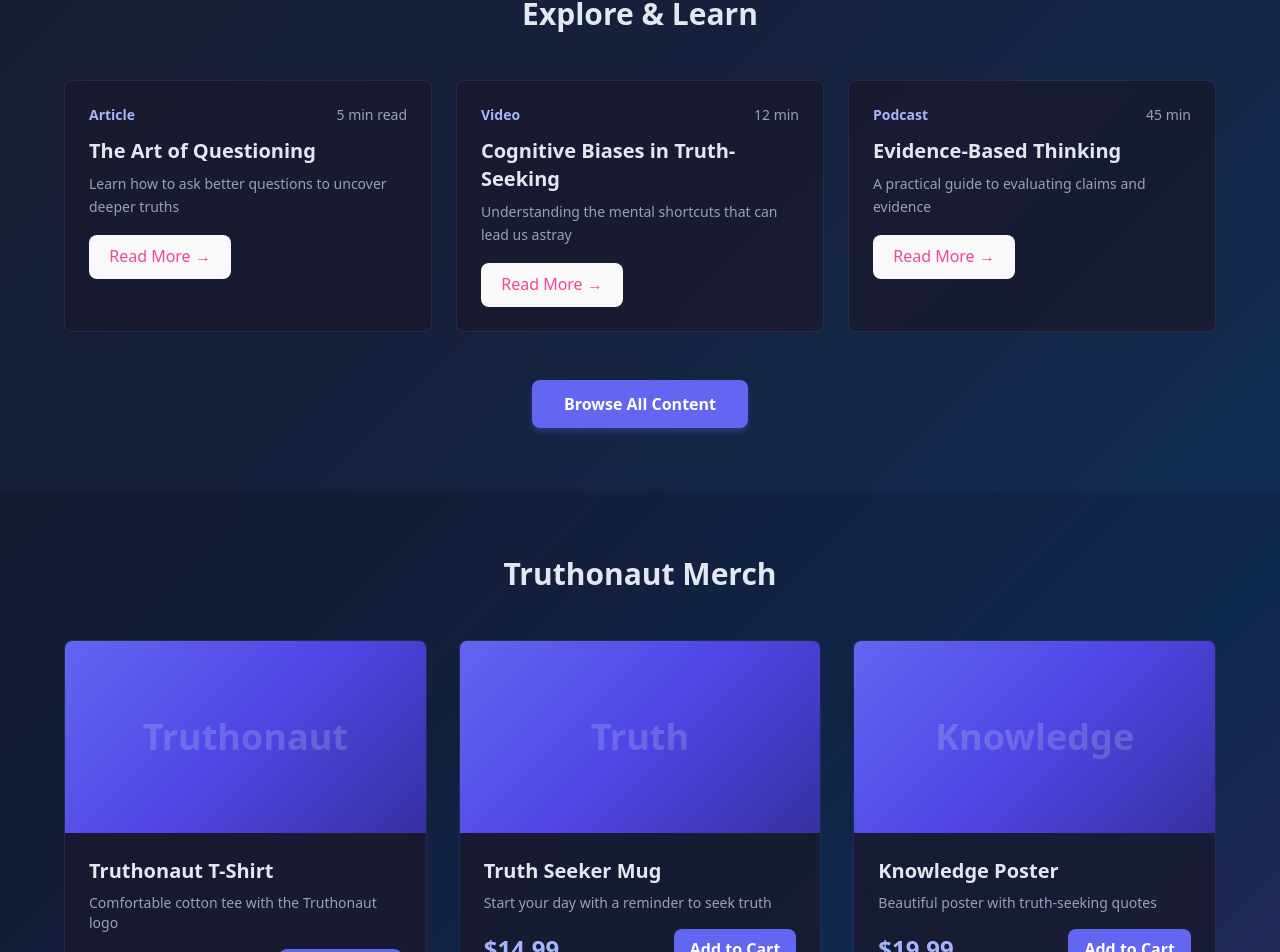
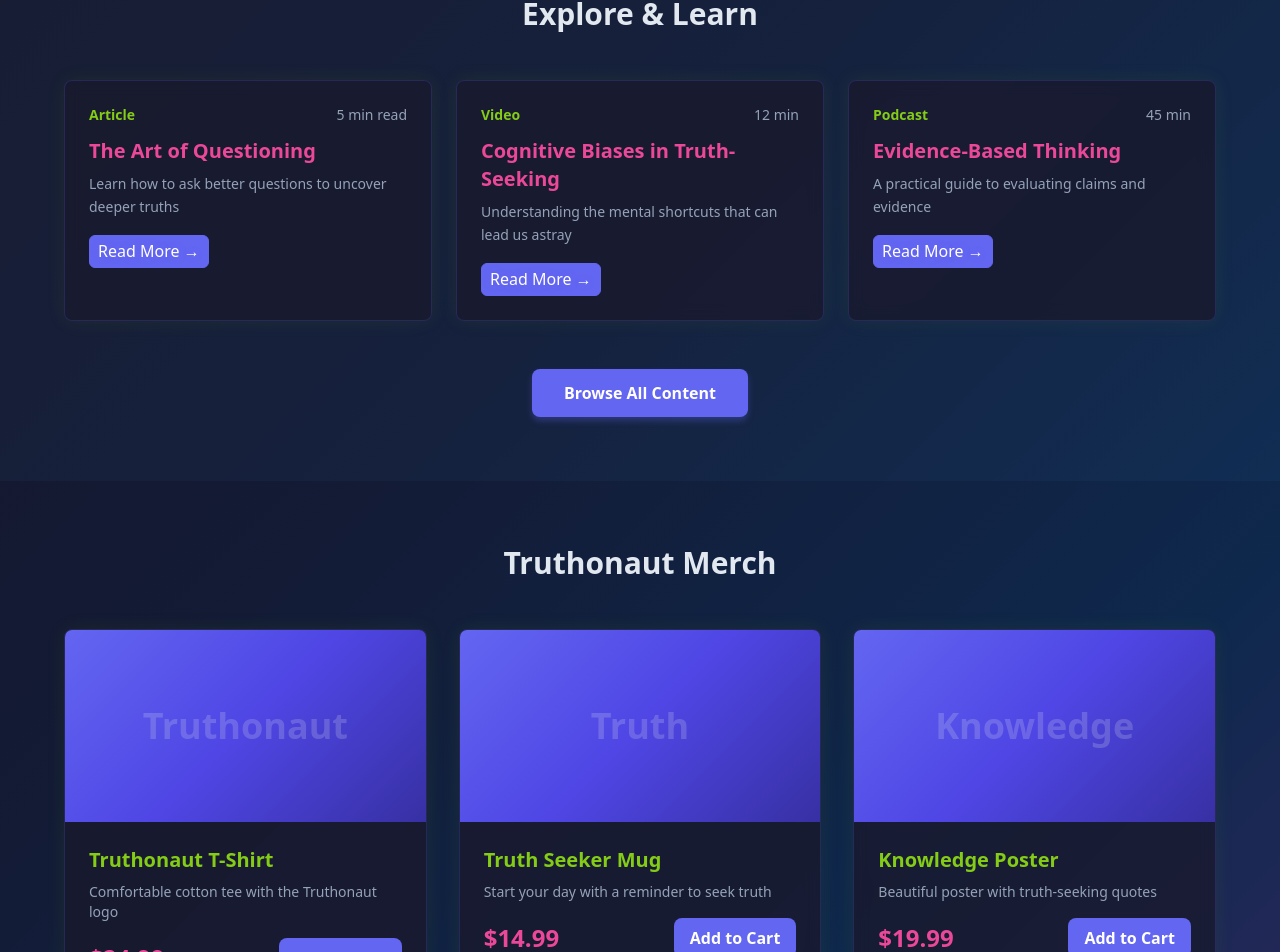
Before and after one commit to hblake316/truthonaut, a React (Vite) app: page / in a window 1280 px wide. Shown: the part 1114-2066 px from the top of the page. Built offline with nearby package versions, Linux system fonts and the light colour scheme.

Commit message:
Update index.html title and favicon; enhance Footer, Media, Merch, and Quiz components with improved styles and animations, including box shadows and hover effects for better user interaction.

```diff
--- a/src/components/Footer.tsx
+++ b/src/components/Footer.tsx
@@ -8,7 +8,9 @@ const Footer: React.FC = () => {
         backgroundColor:
           'rgba(15, 15, 35, 0.6)',
         borderTop:
-          '1px solid rgba(99, 102, 241, 0.2)'
+          '1px solid rgba(99, 102, 241, 0.2)',
+        boxShadow:
+          '0 -4px 20px rgba(132, 204, 22, 0.1)'
       }}
     >
       <div className='w-full max-w-6xl mx-auto'>
@@ -40,14 +42,18 @@ const Footer: React.FC = () => {
                 style={{
                   color: '#94a3b8'
                 }}
-                onMouseEnter={(e) =>
-                  (e.currentTarget.style.color =
-                    '#e2e8f0')
-                }
-                onMouseLeave={(e) =>
-                  (e.currentTarget.style.color =
-                    '#94a3b8')
-                }
+                onMouseEnter={(e) => {
+                  e.currentTarget.style.color =
+                    '#ec4899'
+                  e.currentTarget.style.transform =
+                    'scale(1.1)'
+                }}
+                onMouseLeave={(e) => {
+                  e.currentTarget.style.color =
+                    '#94a3b8'
+                  e.currentTarget.style.transform =
+                    'scale(1)'
+                }}
               >
                 <span className='sr-only'>
                   Twitter
@@ -65,14 +71,18 @@ const Footer: React.FC = () => {
                 style={{
                   color: '#94a3b8'
                 }}
-                onMouseEnter={(e) =>
-                  (e.currentTarget.style.color =
-                    '#e2e8f0')
-                }
-                onMouseLeave={(e) =>
-                  (e.currentTarget.style.color =
-                    '#94a3b8')
-                }
+                onMouseEnter={(e) => {
+                  e.currentTarget.style.color =
+                    '#ec4899'
+                  e.currentTarget.style.transform =
+                    'scale(1.1)'
+                }}
+                onMouseLeave={(e) => {
+                  e.currentTarget.style.color =
+                    '#94a3b8'
+                  e.currentTarget.style.transform =
+                    'scale(1)'
+                }}
               >
                 <span className='sr-only'>
                   Discord
@@ -271,7 +281,9 @@ const Footer: React.FC = () => {
           className='text-center mt-8 pt-8'
           style={{
             borderTop:
-              '1px solid rgba(99, 102, 241, 0.2)'
+              '1px solid rgba(99, 102, 241, 0.2)',
+            boxShadow:
+              '0 -2px 10px rgba(132, 204, 22, 0.05)'
           }}
         >
           <p
--- a/src/components/Media.tsx
+++ b/src/components/Media.tsx
@@ -55,26 +55,33 @@ const Media: React.FC = () => {
                   padding: '24px',
                   border:
                     '1px solid rgba(99, 102, 241, 0.2)',
-                  transition: 'all 0.2s'
+                  transition:
+                    'all 0.2s',
+                  boxShadow:
+                    '0 0 20px rgba(132, 204, 22, 0.08)'
                 }}
                 onMouseEnter={(e) => {
                   e.currentTarget.style.backgroundColor =
                     'rgba(26, 26, 46, 0.9)'
                   e.currentTarget.style.borderColor =
                     'rgba(99, 102, 241, 0.4)'
+                  e.currentTarget.style.boxShadow =
+                    '0 0 25px rgba(132, 204, 22, 0.15)'
                 }}
                 onMouseLeave={(e) => {
                   e.currentTarget.style.backgroundColor =
                     'rgba(26, 26, 46, 0.8)'
                   e.currentTarget.style.borderColor =
                     'rgba(99, 102, 241, 0.2)'
+                  e.currentTarget.style.boxShadow =
+                    '0 0 20px rgba(132, 204, 22, 0.08)'
                 }}
               >
                 <div className='flex items-center justify-between mb-3'>
                   <span
                     className='text-sm font-semibold'
                     style={{
-                      color: '#a5b4fc'
+                      color: '#84cc16'
                     }}
                   >
                     {item.type}
@@ -92,7 +99,7 @@ const Media: React.FC = () => {
                 <h3
                   className='text-xl font-semibold mb-2'
                   style={{
-                    color: '#e2e8f0'
+                    color: '#ec4899'
                   }}
                 >
                   {item.title}
@@ -108,16 +115,32 @@ const Media: React.FC = () => {
                 <button
                   className='font-medium text-sm transition-colors'
                   style={{
-                    color: '#ec4899'
+                    color: 'white',
+                    backgroundColor:
+                      '#6366f1',
+                    border:
+                      '1px solid #6366f1',
+                    borderRadius: '6px',
+                    padding: '4px 8px',
+                    textShadow:
+                      '0 0 8px rgba(99, 102, 241, 0.3)'
                   }}
-                  onMouseEnter={(e) =>
-                    (e.currentTarget.style.color =
-                      '#f472b6')
-                  }
-                  onMouseLeave={(e) =>
-                    (e.currentTarget.style.color =
-                      '#ec4899')
-                  }
+                  onMouseEnter={(e) => {
+                    e.currentTarget.style.backgroundColor =
+                      '#4f46e5'
+                    e.currentTarget.style.borderColor =
+                      '#4f46e5'
+                    e.currentTarget.style.textShadow =
+                      '0 0 12px rgba(99, 102, 241, 0.5)'
+                  }}
+                  onMouseLeave={(e) => {
+                    e.currentTarget.style.backgroundColor =
+                      '#6366f1'
+                    e.currentTarget.style.borderColor =
+                      '#6366f1'
+                    e.currentTarget.style.textShadow =
+                      '0 0 8px rgba(99, 102, 241, 0.3)'
+                  }}
                 >
                   Read More →
                 </button>
--- a/src/components/Merch.tsx
+++ b/src/components/Merch.tsx
@@ -57,19 +57,26 @@ const Merch: React.FC = () => {
                   overflow: 'hidden',
                   border:
                     '1px solid rgba(99, 102, 241, 0.2)',
-                  transition: 'all 0.2s'
+                  transition:
+                    'all 0.2s',
+                  boxShadow:
+                    '0 0 20px rgba(132, 204, 22, 0.08)'
                 }}
                 onMouseEnter={(e) => {
                   e.currentTarget.style.backgroundColor =
                     'rgba(26, 26, 46, 0.9)'
                   e.currentTarget.style.borderColor =
                     'rgba(99, 102, 241, 0.4)'
+                  e.currentTarget.style.boxShadow =
+                    '0 0 25px rgba(132, 204, 22, 0.15)'
                 }}
                 onMouseLeave={(e) => {
                   e.currentTarget.style.backgroundColor =
                     'rgba(26, 26, 46, 0.8)'
                   e.currentTarget.style.borderColor =
                     'rgba(99, 102, 241, 0.2)'
+                  e.currentTarget.style.boxShadow =
+                    '0 0 20px rgba(132, 204, 22, 0.08)'
                 }}
               >
                 <div
@@ -96,7 +103,7 @@ const Merch: React.FC = () => {
                   <h3
                     className='text-xl font-semibold mb-2'
                     style={{
-                      color: '#e2e8f0'
+                      color: '#84cc16'
                     }}
                   >
                     {item.name}
@@ -113,7 +120,7 @@ const Merch: React.FC = () => {
                     <span
                       className='text-2xl font-bold'
                       style={{
-                        color: '#a5b4fc'
+                        color: '#ec4899'
                       }}
                     >
                       {item.price}
--- a/src/components/Quiz.tsx
+++ b/src/components/Quiz.tsx
@@ -149,7 +149,9 @@ const Quiz: React.FC = () => {
             borderRadius: '8px',
             padding: '24px',
             border:
-              '1px solid rgba(99, 102, 241, 0.2)'
+              '1px solid rgba(99, 102, 241, 0.2)',
+            boxShadow:
+              '0 0 20px rgba(132, 204, 22, 0.1)'
           }}
         >
           <h3
@@ -192,19 +194,26 @@ const Quiz: React.FC = () => {
                     cursor: 'pointer',
                     transition:
                       'all 0.2s',
-                    fontSize: '16px'
+                    fontSize: '16px',
+                    position: 'relative'
                   }}
                   onMouseEnter={(e) => {
                     e.currentTarget.style.backgroundColor =
                       'rgba(99, 102, 241, 0.2)'
                     e.currentTarget.style.borderColor =
                       'rgba(99, 102, 241, 0.5)'
+                    e.currentTarget.style.boxShadow =
+                      index % 2 === 0
+                        ? '0 0 15px rgba(132, 204, 22, 0.3)'
+                        : '0 0 15px rgba(236, 72, 153, 0.3)'
                   }}
                   onMouseLeave={(e) => {
                     e.currentTarget.style.backgroundColor =
                       'rgba(99, 102, 241, 0.1)'
                     e.currentTarget.style.borderColor =
                       'rgba(99, 102, 241, 0.3)'
+                    e.currentTarget.style.boxShadow =
+                      'none'
                   }}
                 >
                   {option}
```
Also changed, not shown: index.html (+2 -3 lines), public/favicon.svg (added), 1 other file (tests, documents, lock files or other folders).
